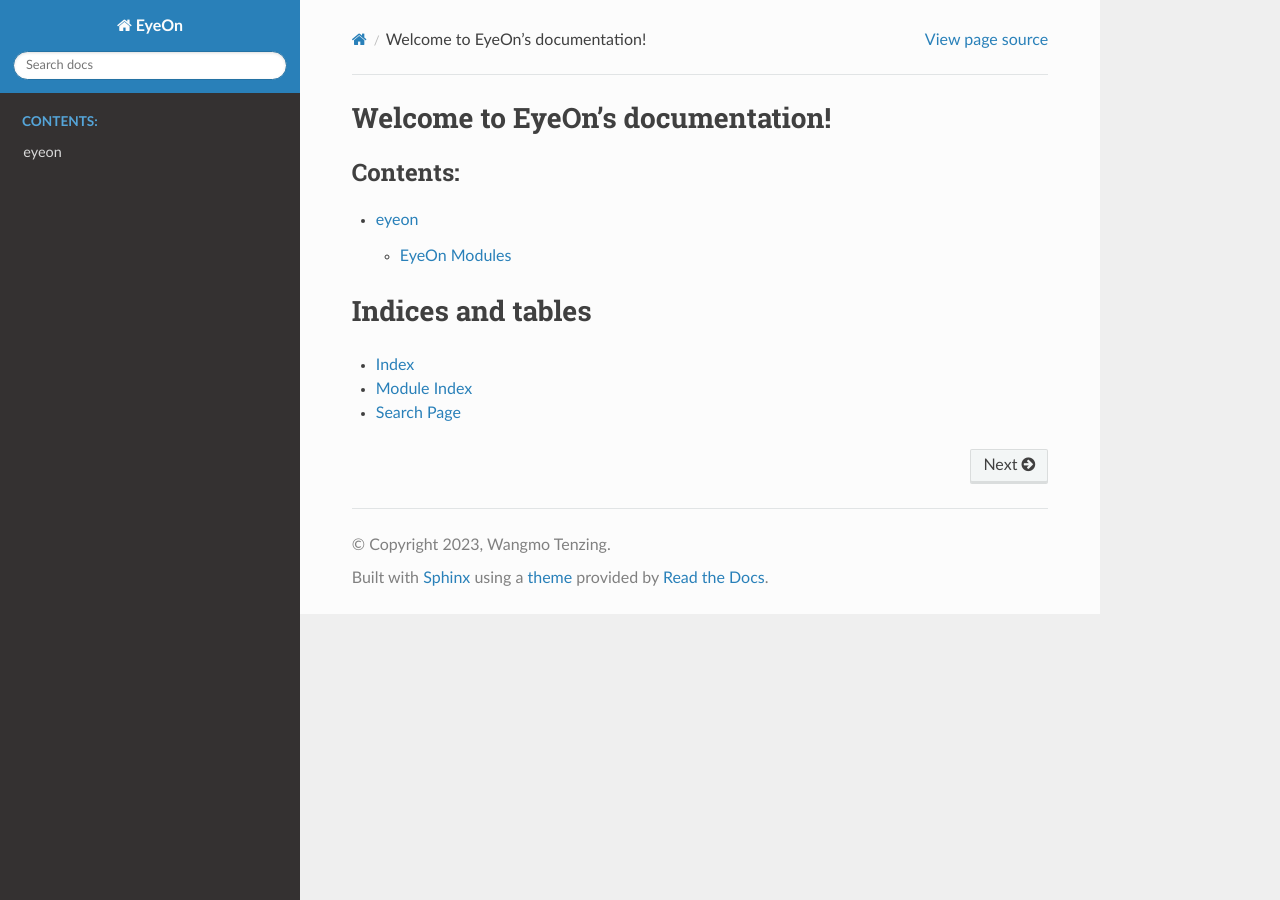
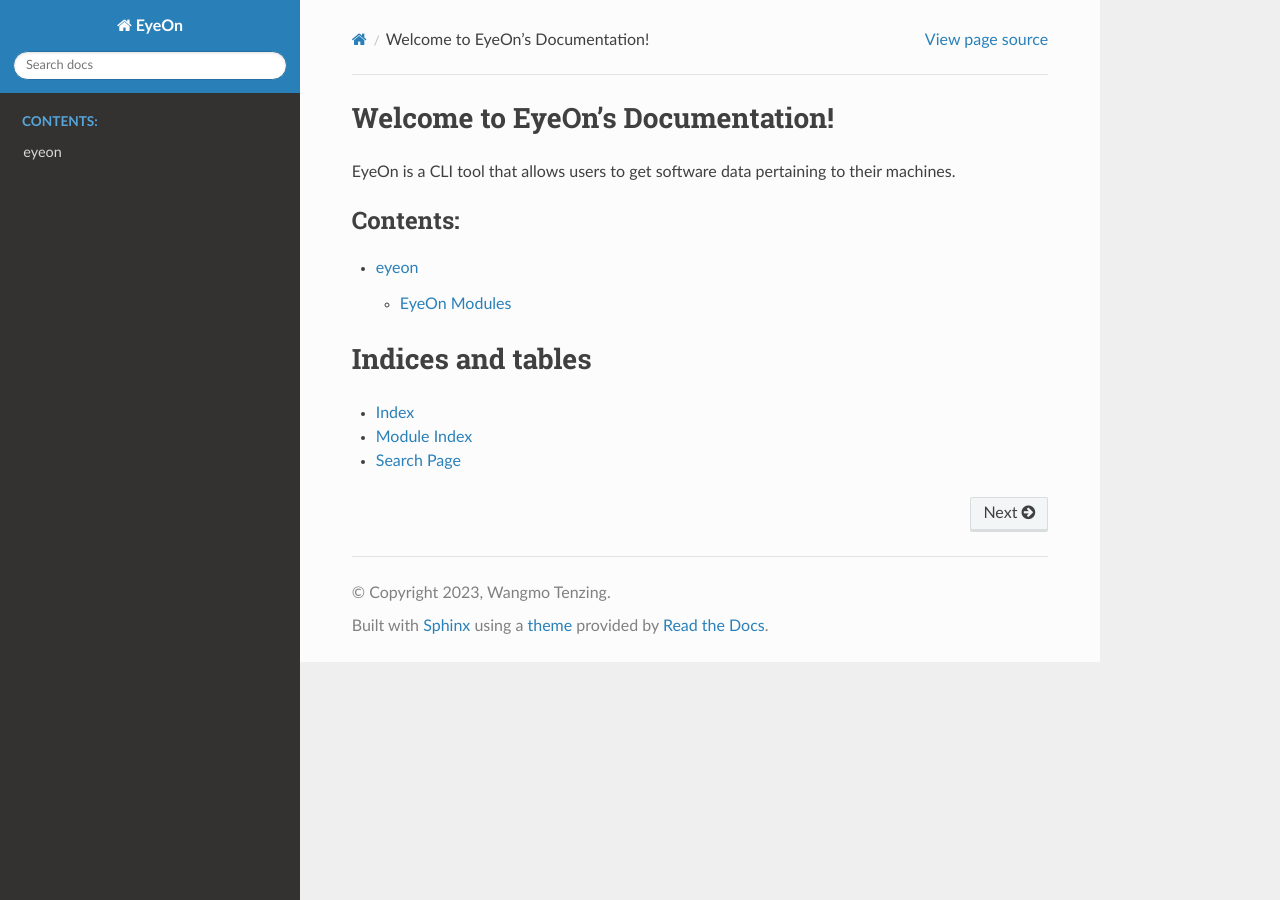
Before and after one commit to LLNL/pEyeON, a Sphinx documentation site: the page built from docs/source/index.rst, in a window 1280 px wide. Built offline with Sphinx 7.4.7 and the Read the Docs theme 2.0.0, drawn with Linux system fonts in a browser that asks for light colours.

Commit message:
added new formatting

```diff
--- a/docs/source/conf.py
+++ b/docs/source/conf.py
@@ -19,7 +19,7 @@
 # -- General configuration ---------------------------------------------------
 # https://www.sphinx-doc.org/en/master/usage/configuration.html#general-configuration
 
-extensions = ["sphinx.ext.viewcode", "sphinx.ext.autodoc"]
+extensions = ["sphinx.ext.viewcode", "sphinx.ext.autodoc", "sphinx.ext.autosummary"]
 
 templates_path = ["_templates"]
 exclude_patterns = []
--- a/docs/source/index.rst
+++ b/docs/source/index.rst
@@ -3,8 +3,10 @@
    You can adapt this file completely to your liking, but it should at least
    contain the root `toctree` directive.
 
-Welcome to EyeOn's documentation!
+Welcome to EyeOn's Documentation!
 =================================
+
+EyeOn is a CLI tool that allows users to get software data pertaining to their machines.
 
 .. toctree::
    :maxdepth: 2
```
Also changed, not shown: 13 other files.
